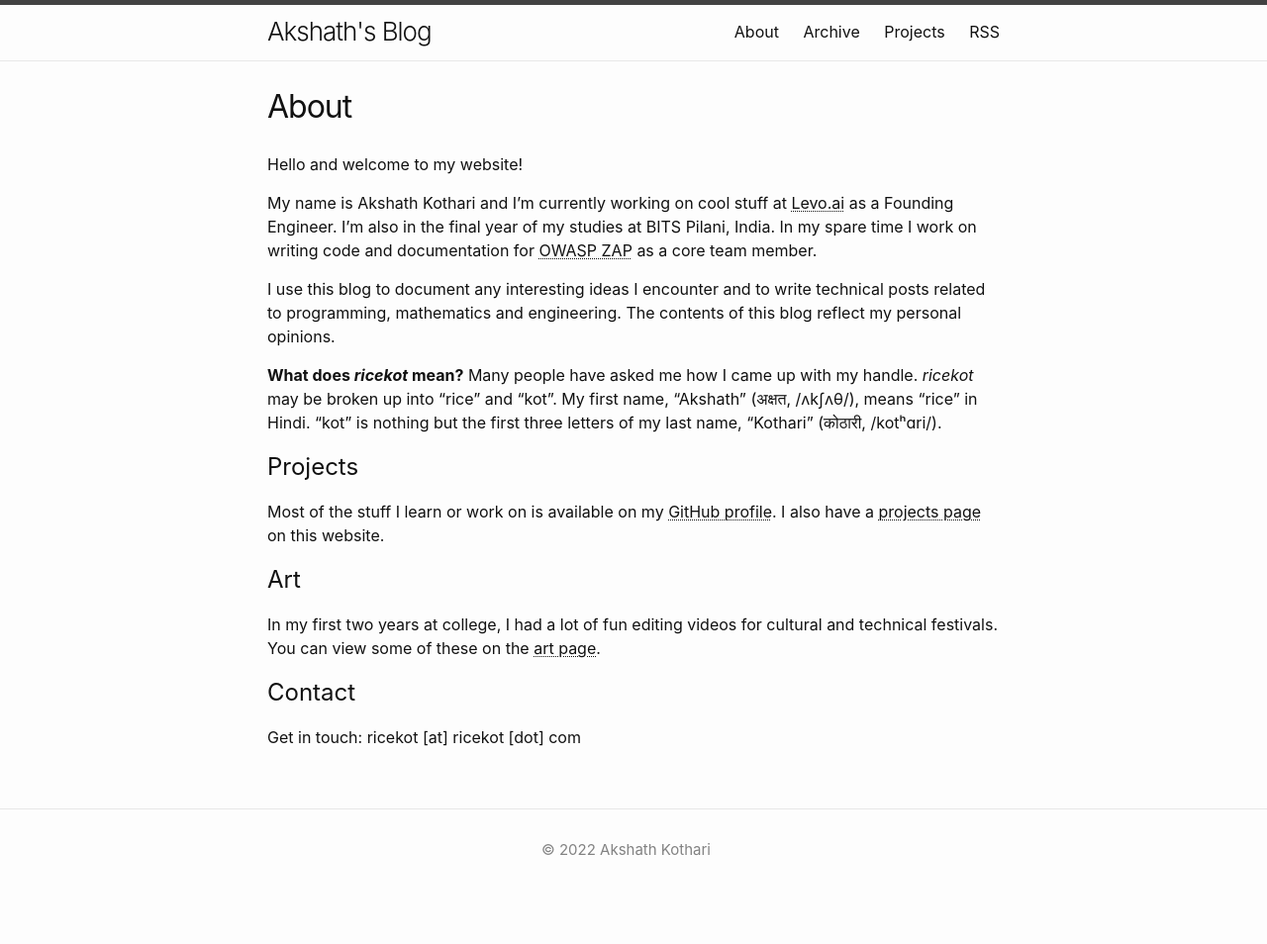
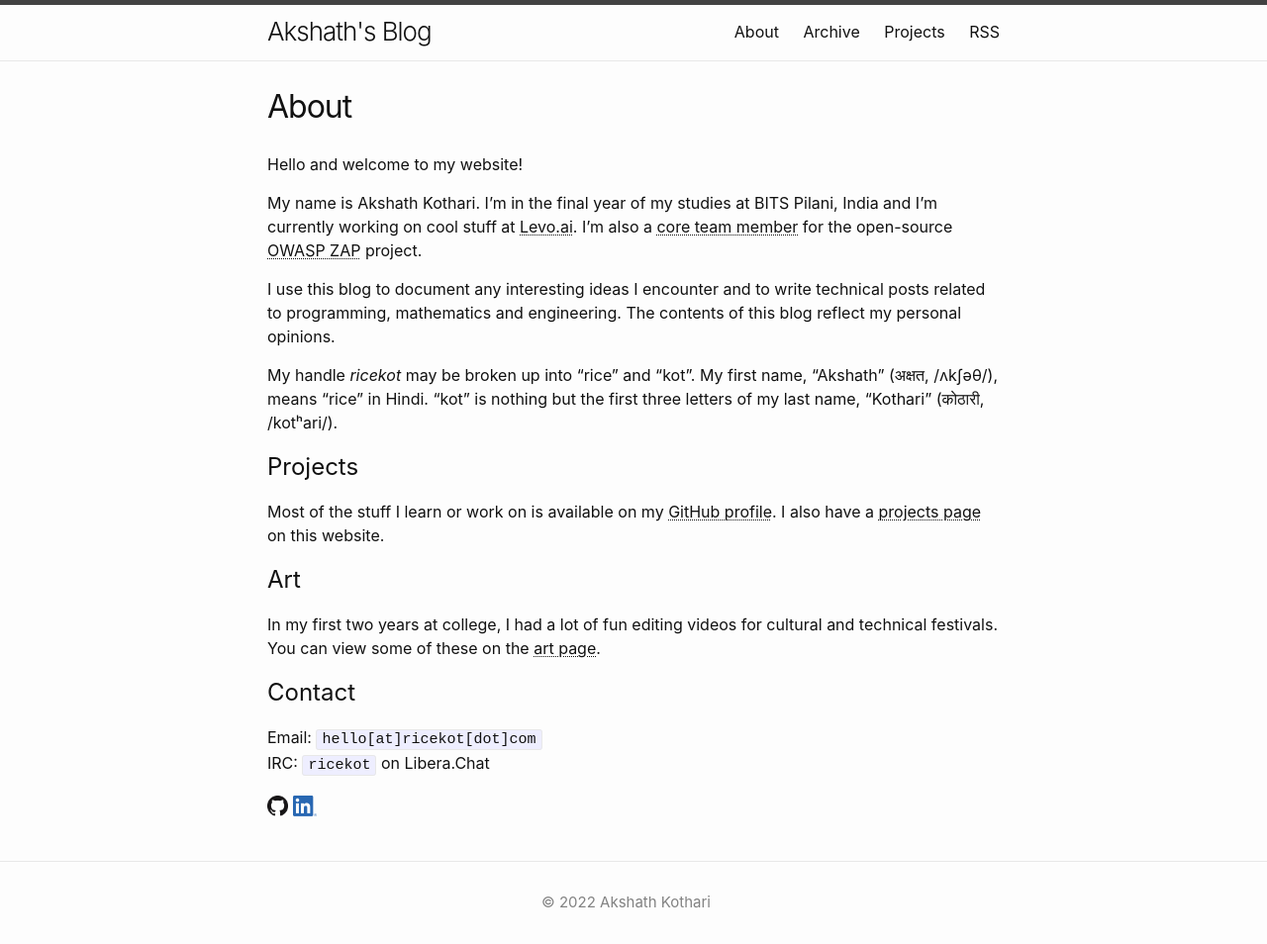
Before and after one commit to ricekot/ricekot.github.io, a Jekyll site: the page built from pages/about.md, in a window 1280 px wide. Shown: the whole page at 99% size. Built offline with Jekyll 4.4.1, drawn with Linux system fonts in a browser that asks for light colours; before the commit the page ends 900 px from its top, so only the background shows below that.

Commit message:
Update About page

```diff
--- a/pages/about.md
+++ b/pages/about.md
@@ -6,17 +6,15 @@ permalink: /about/
 
 Hello and welcome to my website!
 
-My name is Akshath Kothari and I'm currently working on cool stuff at [Levo.ai](https://levo.ai) as a Founding Engineer.
-I'm also in the final year of my studies at BITS Pilani, India.
-In my spare time I work on writing code and documentation for [OWASP ZAP](https://zaproxy.org) as a core team member.
+My name is Akshath Kothari.
+I'm in the final year of my studies at BITS Pilani, India and I'm currently working on cool stuff at [Levo.ai](https://levo.ai).
+I'm also a [core team member](https://www.zaproxy.org/docs/team/ricekot/) for the open-source [OWASP ZAP](https://zaproxy.org) project.
 
 I use this blog to document any interesting ideas I encounter and to write technical posts related to programming, mathematics and engineering. The contents of this blog reflect my personal opinions.
 
-**What does *ricekot* mean?**
-Many people have asked me how I came up with my handle.
-*ricekot* may be broken up into "rice" and "kot".
-My first name, "Akshath" (अक्षत, /ʌkʃʌθ/), means "rice" in Hindi.
-"kot" is nothing but the first three letters of my last name, "Kothari" (कोठारी, /kotʰɑri/).
+My handle *ricekot* may be broken up into "rice" and "kot".
+My first name, "Akshath" (अक्षत, /ʌkʃəθ/), means "rice" in Hindi.
+"kot" is nothing but the first three letters of my last name, "Kothari" (कोठारी, /kotʰari/).
 
 ## Projects
 
@@ -28,4 +26,8 @@ In my first two years at college, I had a lot of fun editing videos for cultural
 
 ## Contact
 
-Get in touch: ricekot [at] ricekot [dot] com
+Email: `hello[at]ricekot[dot]com`
+IRC: `ricekot` on Libera.Chat
+
+<a href="https://github.com/ricekot"><img src="/assets/images/GitHub-Mark-32px.png" height=21px /></a>
+<a href="https://www.linkedin.com/in/ricekot/"><img src="/assets/images/LI-In-Bug.png" height=21px /></a>
```
Also changed, not shown: assets/images/GitHub-Mark-32px.png (added), assets/images/LI-In-Bug.png (added).
